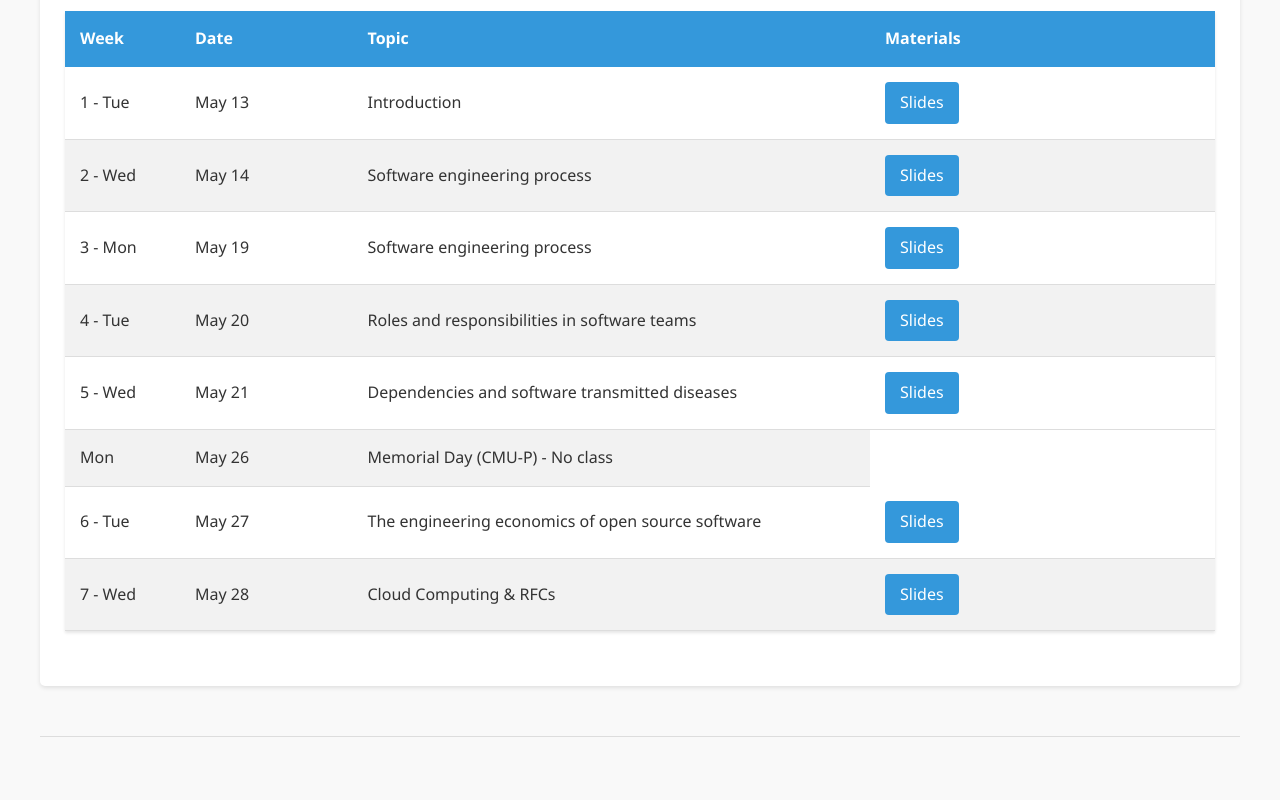
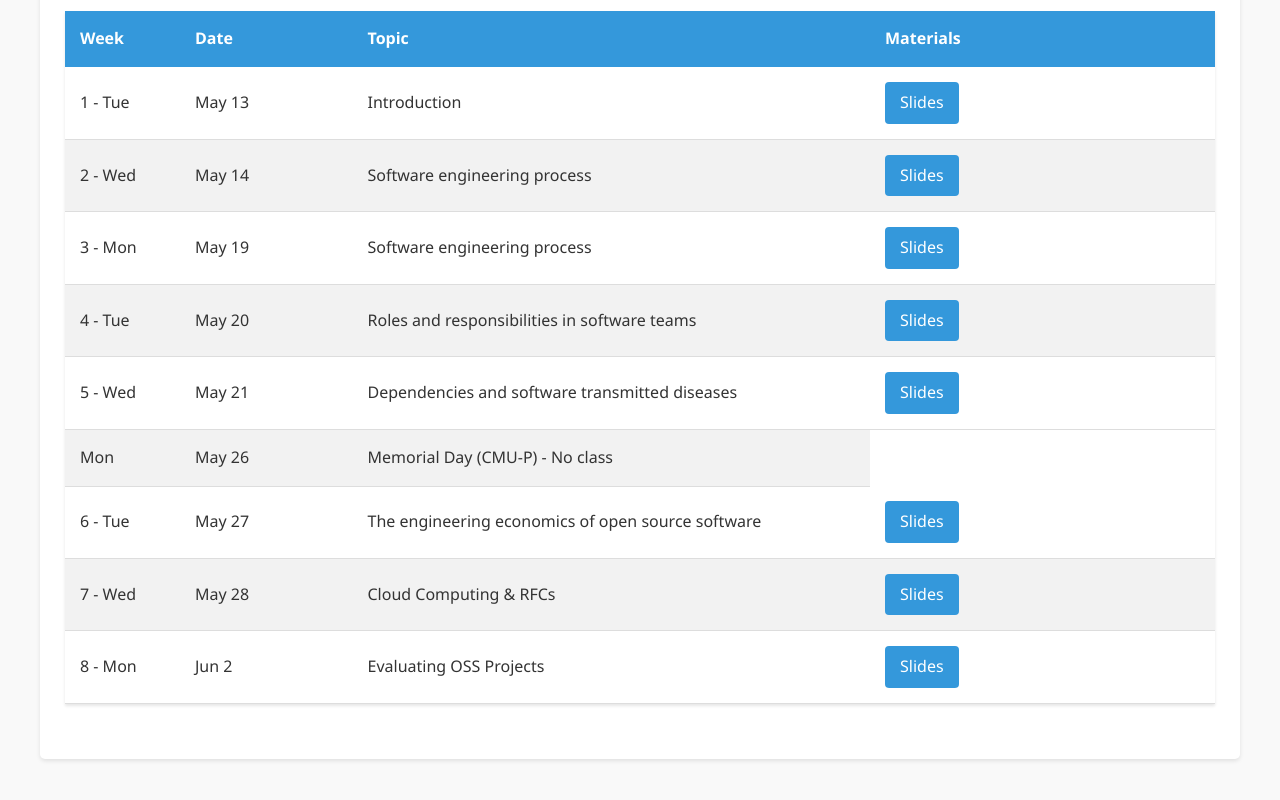
Before and after one commit to applied-se/applied-se.github.io, a plain HTML site: page index.html in a window 1280 px wide. Shown: the part 1092-1892 px from the top of the page. Before the commit the page ends 1869 px from the top, so only its background shows below. Drawn offline with Linux system fonts and the light colour scheme.

Commit message:
posted slides 08

```diff
--- a/index.html
+++ b/index.html
@@ -219,6 +219,14 @@
                     <td>Cloud Computing & RFCs</td>
                     <td><a href="slides/07-Cloud-RFCs.pdf" class="btn">Slides</a></td>
                 </tr>
+
+		<tr>
+                    <td>8 - Mon</td>
+                    <td>Jun 2</td>
+                    <td>Evaluating OSS Projects</td>
+                    <td><a href="slides/08-Evaluating OSS Projects.pdf" class="btn">Slides</a></td>
+                </tr>
+
             </tbody>
         </table>
     </div>
```
Also changed, not shown: 1 other file.
